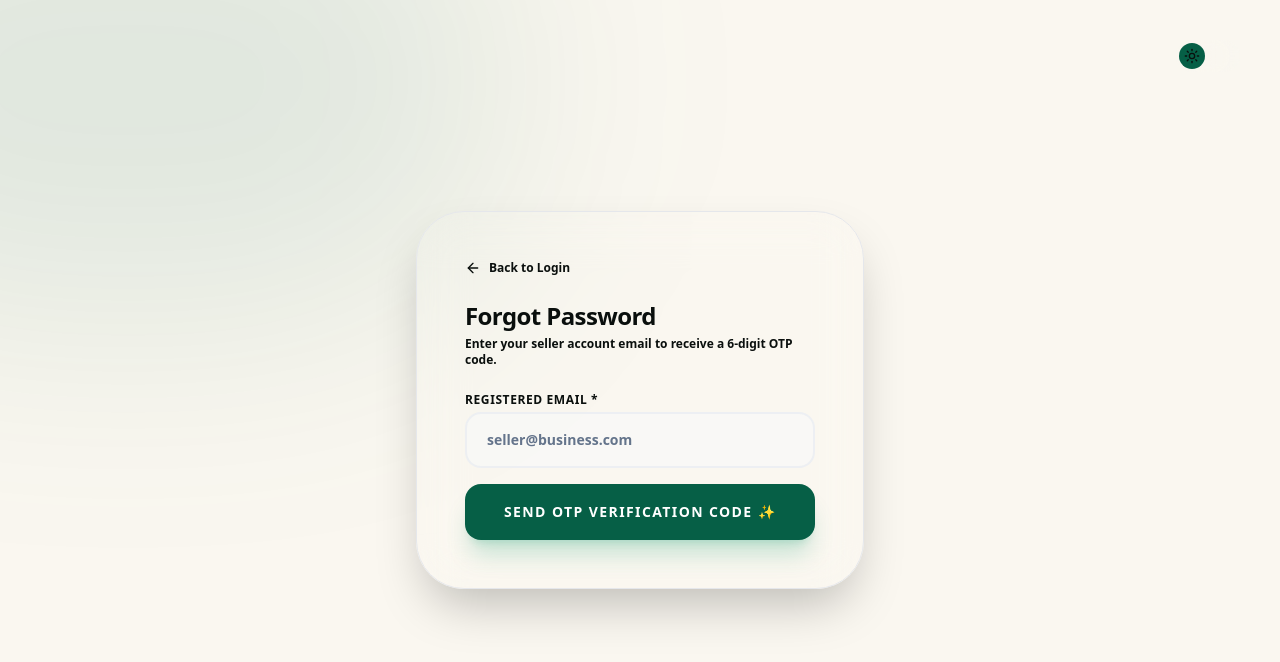
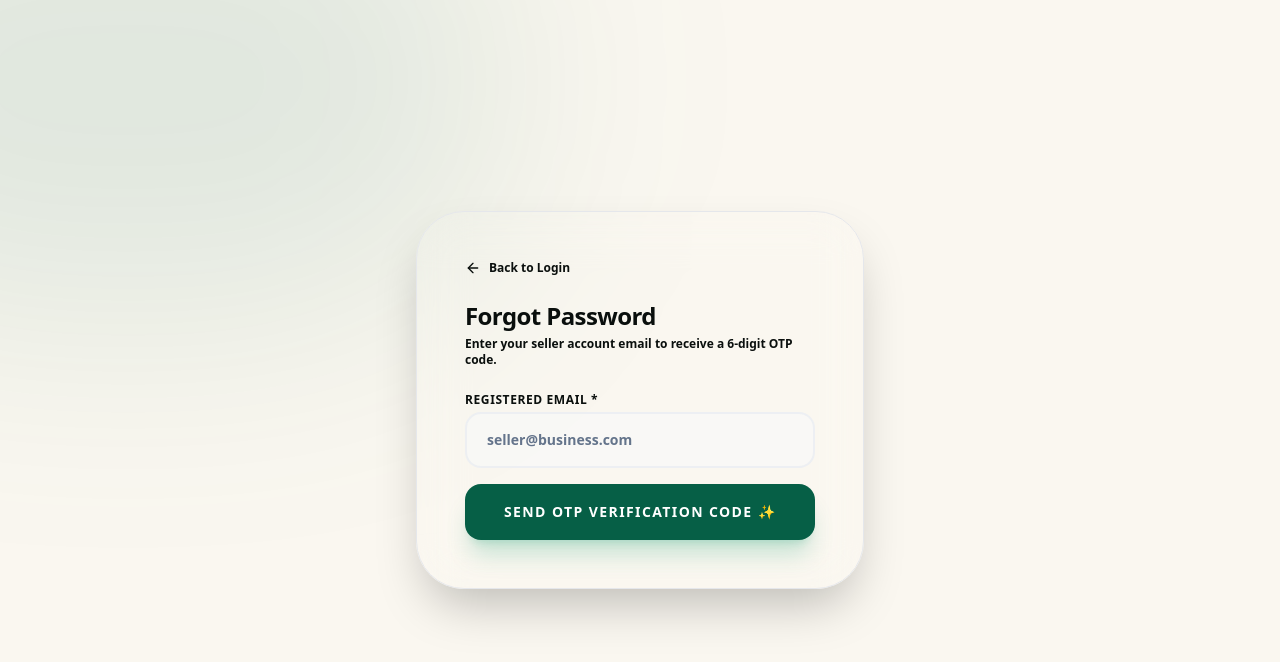
Before and after one commit to rahuladhikaey/asaliswad-seller, a Next.js app: page /forgot-password in a window 1280 px wide. Shown: the top 662 px of the page. Built offline with nearby package versions, Linux system fonts and the light colour scheme.

Commit message:
refactor(seller): permanently disable dark mode and enforce clean light theme

```diff
--- a/src/app/layout.tsx
+++ b/src/app/layout.tsx
@@ -26,20 +26,8 @@ export default function RootLayout({
 		<html
 			lang="en"
 			suppressHydrationWarning
-			className={`${geistMono.variable} ${outfit.variable} h-full antialiased`}
+			className={`${geistMono.variable} ${outfit.variable} h-full antialiased light`}
 		>
-			<head>
-				<script
-					dangerouslySetInnerHTML={{
-						__html: `
-							try {
-								const stored = JSON.parse(localStorage.getItem('theme-storage'));
-								if (stored?.state?.dark) document.documentElement.classList.add('dark');
-							} catch (e) {}
-						`,
-					}}
-				/>
-			</head>
 			<body className="min-h-full font-sans overflow-x-hidden bg-background text-foreground">
 				<ThemeSync />
 				{children}
--- a/src/components/DarkModeToggle.tsx
+++ b/src/components/DarkModeToggle.tsx
@@ -1,15 +1,5 @@
 "use client";
-import { useThemeStore } from "@/store/theme";
-import { Sun, Moon } from "lucide-react";
 
 export function DarkModeToggle() {
-  const { dark, toggle } = useThemeStore();
-
-  return (
-    <button onClick={toggle} className="relative w-16 h-8 rounded-full bg-foreground/[0.2] transition-all duration-500 shadow-4xl backdrop-blur-xl">
-      <span className={`absolute top-[3px] left-[3px] w-[26px] h-[26px] rounded-full bg-primary flex items-center justify-center transition-transform duration-500 ${dark ? "translate-x-8" : "translate-x-0"}`}>
-        {dark ? <Moon size={16} /> : <Sun size={16} />}
-      </span>
-    </button>
-  );
+  return null;
 }
--- a/src/components/ThemeSync.tsx
+++ b/src/components/ThemeSync.tsx
@@ -1,13 +1,18 @@
 "use client";
 import { useEffect } from "react";
-import { useThemeStore } from "@/store/theme";
 
 export function ThemeSync() {
-	const dark = useThemeStore((state) => state.dark);
-
 	useEffect(() => {
-		document.documentElement.classList.toggle("dark", dark);
-	}, [dark]);
+		document.documentElement.classList.remove("dark");
+		if (typeof window !== "undefined") {
+			try {
+				localStorage.removeItem("theme-storage");
+				localStorage.removeItem("theme");
+			} catch (e) {
+				// ignore
+			}
+		}
+	}, []);
 
 	return null;
 }
--- a/src/store/theme.ts
+++ b/src/store/theme.ts
@@ -1,14 +1,8 @@
 import { create } from "zustand";
-import { persist } from "zustand/middleware";
 import { ThemeState } from "@/types/theme";
 
-export const useThemeStore = create<ThemeState>()(
-	persist(
-		(set) => ({
-			dark: false,
-			toggle: () => set((state) => ({ dark: !state.dark })),
-			setDark: (value) => set({ dark: value }),
-		}),
-		{ name: "theme-storage" }
-	)
-);
+export const useThemeStore = create<ThemeState>()(() => ({
+	dark: false,
+	toggle: () => {},
+	setDark: () => {},
+}));
```
